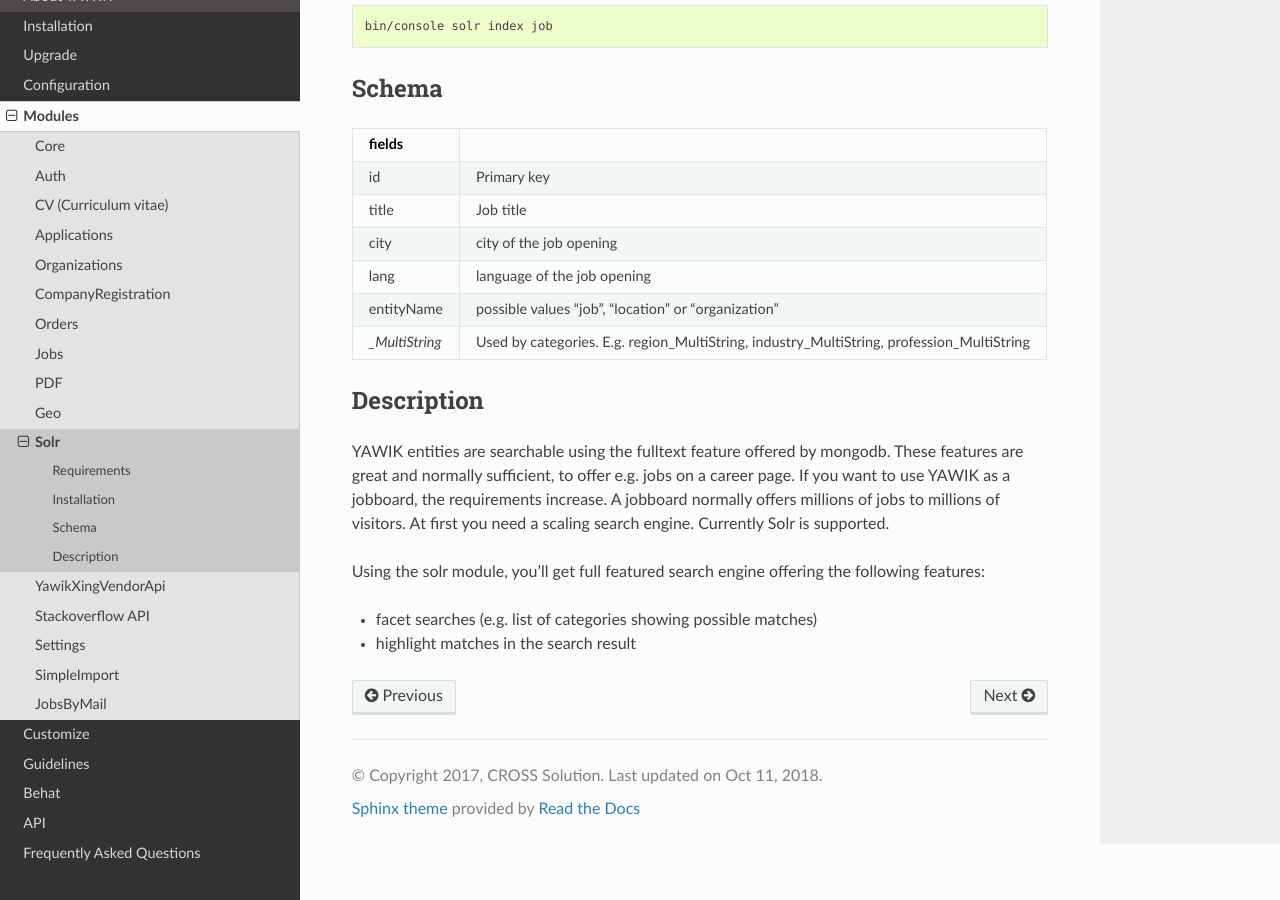
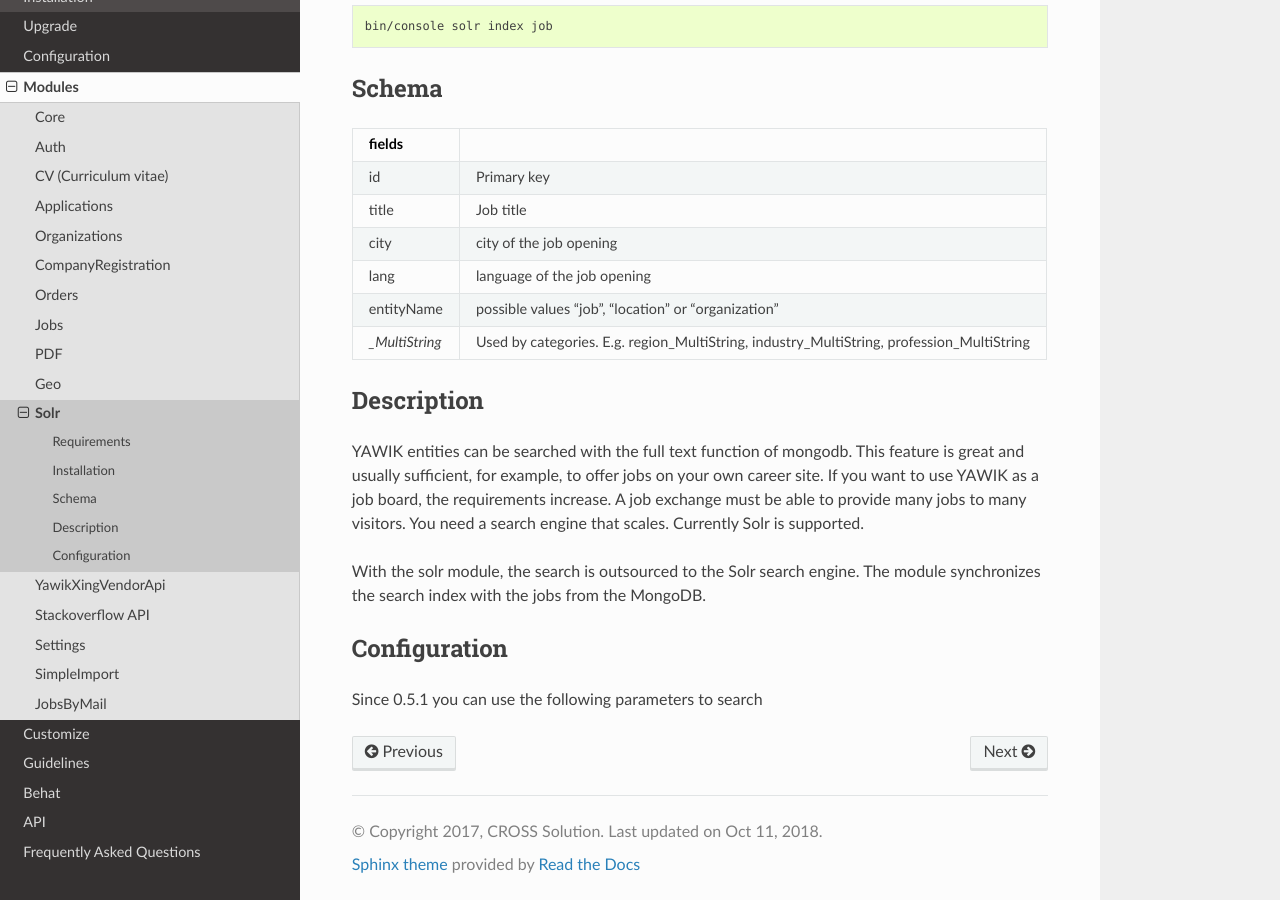
Before and after one commit to cross-solution/YawikDocs, a Sphinx documentation site: the page built from source/modules/solr/index.rst, in a window 1280 px wide and 900 px high, scrolled down 3002 px. Built offline with Sphinx 7.4.7 and the Read the Docs theme 2.0.0, drawn with Linux system fonts in a browser that asks for light colours; a script that is not in the unit is left out; comment, search, counter and statistics services are not loaded.

```diff
--- a/source/modules/solr/index.rst
+++ b/source/modules/solr/index.rst
@@ -206,12 +206,16 @@
 Description
 ^^^^^^^^^^^
 
-YAWIK entities are searchable using the fulltext feature offered by mongodb. These features are great and normally
-sufficient, to offer e.g. jobs on a career page. If you want to use YAWIK as a jobboard, the requirements increase.
-A jobboard normally offers millions of jobs to millions of visitors. At first you need a scaling search engine.
-Currently Solr is supported.
+YAWIK entities can be searched with the full text function of mongodb. This feature is great and usually sufficient, for
+example, to offer jobs on your own career site. If you want to use YAWIK as a job board, the requirements increase. A
+job exchange must be able to provide many jobs to many visitors. You need a search engine that scales. Currently Solr is
+supported.
 
-Using the solr module, you'll get full featured search engine offering the following features:
+With the solr module, the search is outsourced to the Solr search engine. The module synchronizes the search index with
+the jobs from the MongoDB.
 
-* facet searches (e.g. list of categories showing possible matches)
-* highlight matches in the search result
+
+Configuration
+^^^^^^^^^^^^^
+
+Since 0.5.1 you can use the following parameters to search
--- a/source/upgrade.rst
+++ b/source/upgrade.rst
@@ -56,3 +56,8 @@
   db.getCollection('organizations.names').find().forEach(function(name) {
       db.getCollection('organizations').update({organizationName: name._id}, {$set: {_organizationName: name.name}}, {multi: true});
   })
+
+0.31 => 0.32
+------------
+
+0.32 requires to use the ext-mongodb extension. You have to replace your ext-mongo by ext-mongodb.
```
Also changed, not shown: source/installation.rst (+6 -5 lines).
